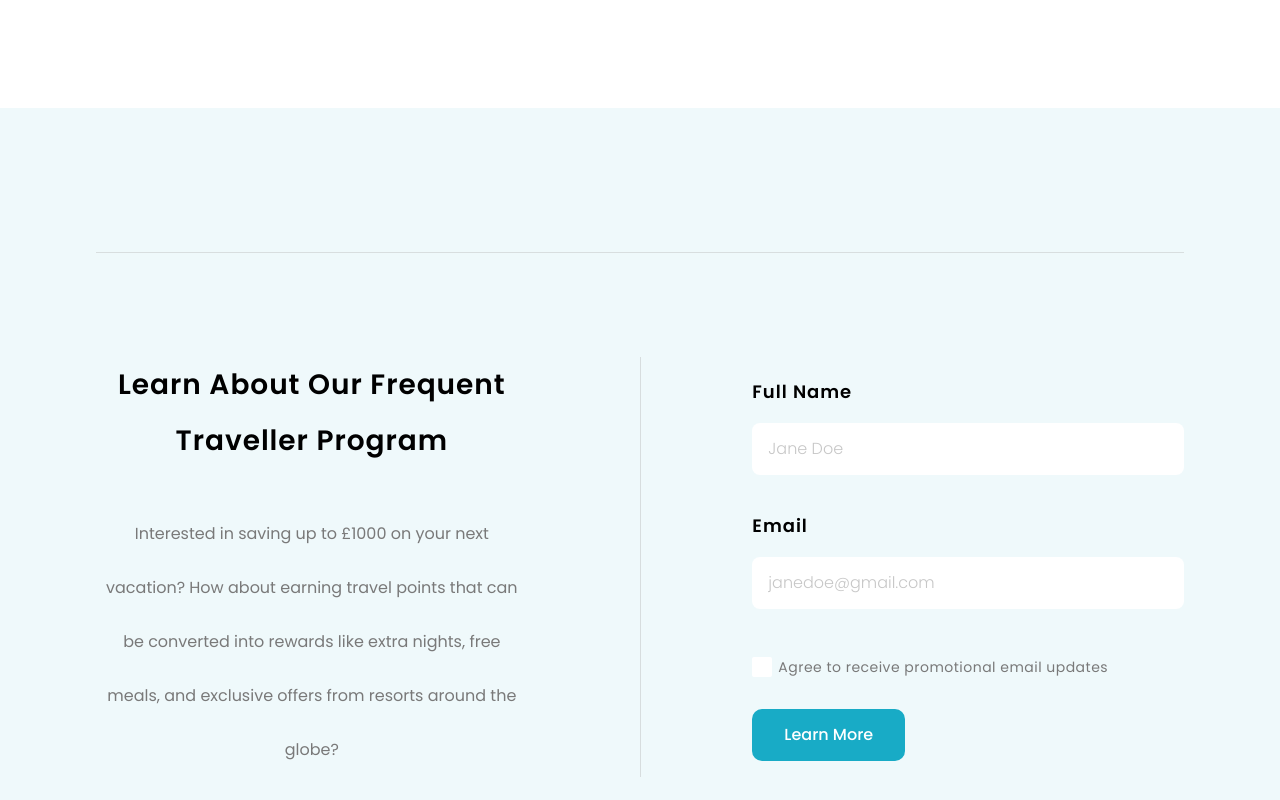
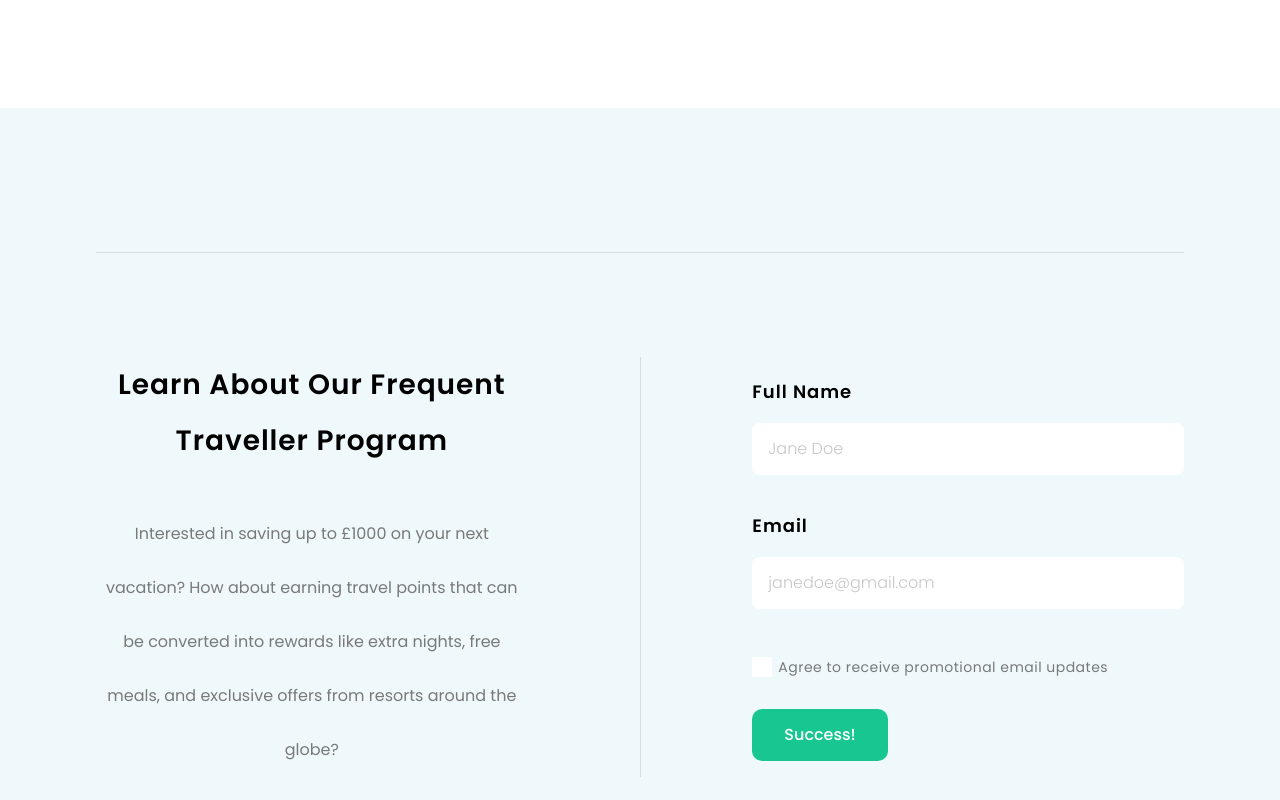
Before and after one commit to MGFNolan/GoTravelLandingPage, a React (Vite) app: page / in a window 1280 px wide. Shown: the part 5732-6532 px from the top of the page. Built offline with nearby package versions, Linux system fonts and the light colour scheme.

Commit message:
add submission states

```diff
--- a/src/components/FrequentTraveller.tsx
+++ b/src/components/FrequentTraveller.tsx
@@ -4,7 +4,23 @@
 import Checkmark from "./Icons/Checkmark";
 import { useFormAndValidation } from "../hooks/useFormAndValidation";
 
+interface FormState {
+  currentState: "idle" | "pending" | "success" | "error";
+  errorMessage: string | null;
+}
+
+const buttonStateClass = {
+  idle: "bg-primary-700 opacity-100",
+  pending: "bg-primary-700 opacity-50",
+  success: "bg-green opacity-100",
+  error: "bg-red opacity-100",
+};
+
 export default function FrequentTraveller() {
+  const [formState, setFormState] = useState<FormState>({
+    currentState: "success",
+    errorMessage: null,
+  });
   const [isChecked, setIsChecked] = useState<boolean>(false);
 
   const { values, errors, isValid, handleChange, resetForm } =
@@ -17,7 +33,15 @@
     e.preventDefault();
 
     if (isChecked && isValid) {
-      // submit form
+      setFormState({
+        currentState: "success",
+        errorMessage: null,
+      });
+
+      setTimeout(
+        () => setFormState({ currentState: "idle", errorMessage: null }),
+        2000,
+      );
 
       resetForm();
     }
@@ -111,10 +135,14 @@
               </p>
             </label>
             <button
-              className="bg-primary-700 hover:bg-primary-800 cursor-pointer rounded-[0.625rem] px-8 py-3.5 font-medium text-white transition-all duration-200 disabled:cursor-not-allowed"
+              className={`enabled:hover:bg-primary-800 cursor-pointer rounded-[0.625rem] px-8 py-3.5 font-medium text-white transition-all duration-200 disabled:cursor-not-allowed ${buttonStateClass[formState.currentState]}`}
               onClick={handleSubmit}
+              disabled={formState.currentState !== "idle"}
             >
-              Learn More
+              {formState.currentState === "idle" && "Learn More"}
+              {formState.currentState === "pending" && "Submitting..."}
+              {formState.currentState === "success" && "Success!"}
+              {formState.currentState === "error" && "Submission failed"}
             </button>
           </div>
         </form>
```
Lines whose indentation alone changed are shown as unchanged.
